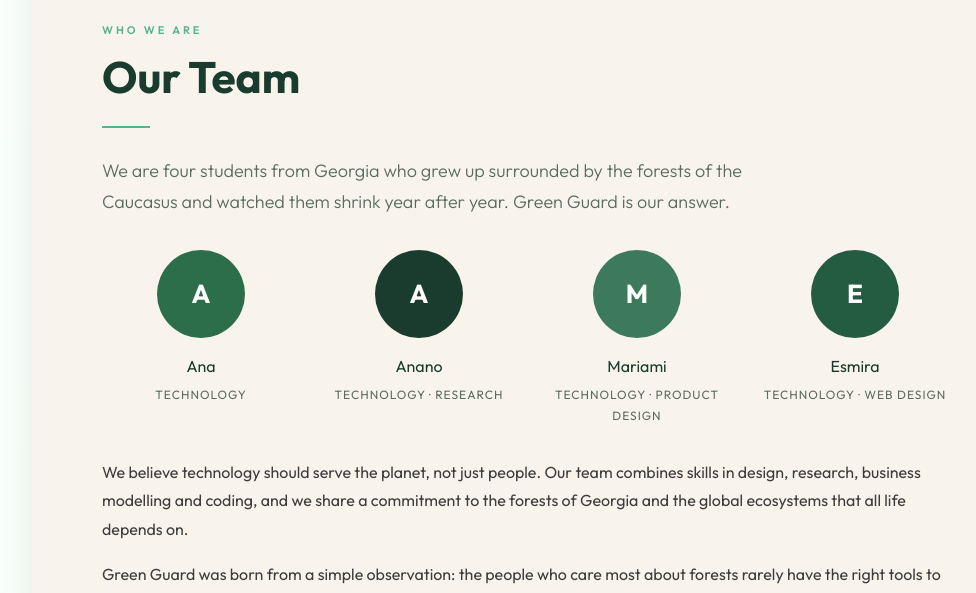
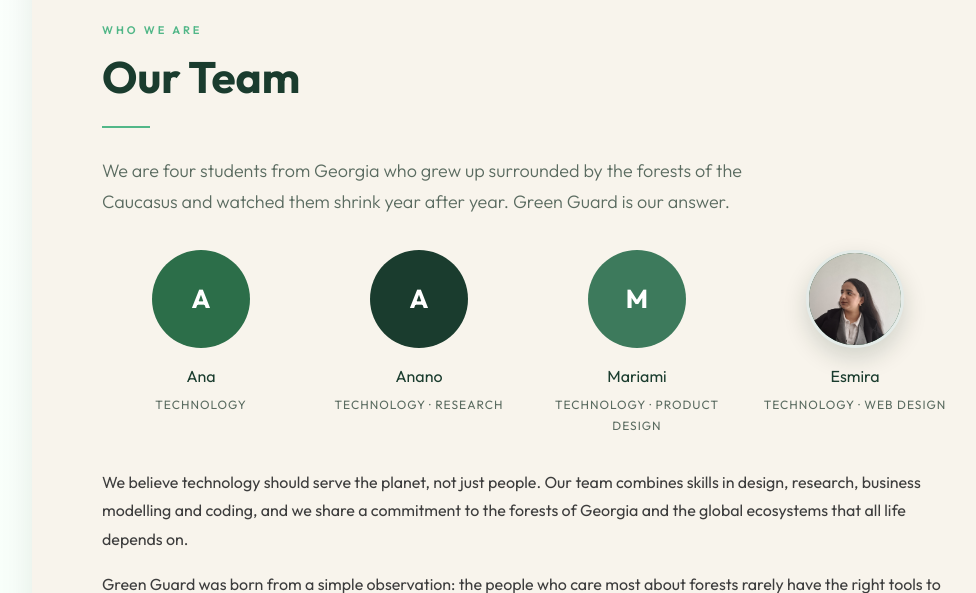
Before and after one commit to EsmoAghamedova/green-guard-main, a Flask app: page /about in a window 1280 px wide. Shown: the part 1628-2221 px from the top of the page, without its empty margins (256-1232 px from the left). Run offline with Flask 3, Linux system fonts and the light colour scheme; some libraries are stand-ins or nearby versions.

Commit message:
Refactor code structure for improved readability and maintainability

```diff
--- a/app.py
+++ b/app.py
@@ -139,7 +139,6 @@ def ensure_admin_user(user_model) -> None:
 
 
 def ensure_user_schema_columns(app: Flask) -> None:
-    # Keep backward compatibility for existing SQLite databases without migrations.
     required_columns = {
         "role": "TEXT DEFAULT 'individual'",
         "verification_status": "TEXT DEFAULT 'approved'",
@@ -172,14 +171,12 @@ def ensure_user_schema_columns(app: Flask) -> None:
             "UPDATE user SET verification_status = 'approved' WHERE verification_status IS NULL OR verification_status = ''"
         )
 
-        # Citizen role has been removed. Normalize existing accounts to volunteer.
         connection.exec_driver_sql(
             "UPDATE user SET role = 'volunteer' WHERE role = 'citizen'"
         )
 
 
 def ensure_gfw_schema_columns(app: Flask) -> None:
-    # Keep backward compatibility for existing SQLite databases without migrations.
     required_columns = {
         "country_code": "TEXT",
         "country_name": "TEXT",
@@ -206,7 +203,6 @@ def ensure_gfw_schema_columns(app: Flask) -> None:
 
 
 def ensure_support_donation_schema_columns(app: Flask) -> None:
-    # Keep backward compatibility for existing SQLite databases without migrations.
     required_columns = {
         "donation_item": "TEXT DEFAULT 'plants:oak_saplings'",
         "quantity": "INTEGER DEFAULT 1",
@@ -233,7 +229,6 @@ def ensure_support_donation_schema_columns(app: Flask) -> None:
 
 
 def ensure_campaign_schema_columns(app: Flask) -> None:
-    # Keep backward compatibility for existing SQLite databases without migrations.
     required_columns = {
         "creator_user_id": "INTEGER",
         "target_trees": "INTEGER DEFAULT 100",
--- a/routes/auth.py
+++ b/routes/auth.py
@@ -52,7 +52,6 @@ def register():
                 db.session.rollback()
                 is_locked = "database is locked" in str(error).lower()
                 if is_locked and attempt == 0:
-                    # Brief retry handles transient SQLite writer contention.
                     time.sleep(0.35)
                     db.session.add(user)
                     continue
--- a/static/css/style.css
+++ b/static/css/style.css
@@ -51,7 +51,6 @@ video {
     backdrop-filter: blur(6px);
 }
 
-/* Keep sidebar scroll behavior and style the scrollbar to match the sidebar theme. */
 #menuPanel {
     scrollbar-width: thin;
     scrollbar-color: rgba(232, 255, 243, 0.55) rgba(12, 48, 34, 0.2);
@@ -1137,7 +1136,6 @@ small {
     padding-bottom: 3rem;
 }
 
-/* Location Search Component Styles */
 .gg-location-search-container {
     position: relative;
     margin-bottom: 1.5rem;
--- a/static/js/location-search.js
+++ b/static/js/location-search.js
@@ -1,5 +1,4 @@
 (function () {
-    // Initialize location search components on page load
     document.addEventListener("DOMContentLoaded", function () {
         initializeLocationSearch();
     });
@@ -21,7 +20,6 @@
 
             if (!latitudeField || !longitudeField) return;
 
-            // Add input listener for location search
             let searchTimeout;
             searchInput.addEventListener("input", function () {
                 clearTimeout(searchTimeout);
@@ -42,7 +40,6 @@
                 }, 300);
             });
 
-            // Handle result selection
             if (resultsContainer) {
                 resultsContainer.addEventListener("click", function (e) {
                     const resultItem = e.target.closest("[data-result-item]");
@@ -69,7 +66,6 @@
                 });
             }
 
-            // Handle GPS button
             if (gpsButton) {
                 if (!navigator.geolocation) {
                     gpsButton.disabled = true;
@@ -89,7 +85,6 @@
                 });
             }
 
-            // Close results when clicking outside
             document.addEventListener("click", function (e) {
                 if (!e.target.closest(".gg-location-search-container") &&
                     !e.target.closest("[data-location-search-wrapper]")) {
@@ -215,6 +210,5 @@
         return div.innerHTML;
     }
 
-    // Expose initialization function globally if needed
     window.reinitializeLocationSearch = initializeLocationSearch;
 })();
--- a/templates/shared/about.html
+++ b/templates/shared/about.html
@@ -615,8 +615,8 @@
     }
 
     .about-page .team-avatar {
-      width: 88px;
-      height: 88px;
+      width: 98px;
+      height: 98px;
       border-radius: 50%;
       margin: 0 auto 14px;
       display: flex;
@@ -627,6 +627,23 @@
       font-weight: 700;
       color: white;
       background: var(--mid);
+    }
+
+    .about-page .team-avatar-photo {
+      position: relative;
+      overflow: hidden;
+      background: #dfeee4;
+      border: 3px solid rgba(255, 255, 255, 0.88);
+      box-shadow: 0 10px 24px rgba(12, 35, 24, 0.16);
+    }
+
+    .about-page .team-avatar-photo img {
+      width: 100%;
+      height: 100%;
+      object-fit: cover;
+      object-position: center 35%;
+      transform: scale(1.08);
+      display: block;
     }
 
     .about-page .team-avatar.v2 {
@@ -957,7 +974,9 @@
             <div class="team-role">Technology · Product Design</div>
           </div>
           <div class="team-card">
-            <div class="team-avatar v4">E</div>
+            <div class="team-avatar team-avatar-photo v4">
+              <img src="{{ url_for('static', filename='images/members/Esmira.jpg') }}" alt="Esmira" />
+            </div>
             <div class="team-name">Esmira</div>
             <div class="team-role">Technology · Web Design</div>
           </div>
```
Also changed, not shown: routes/main.py (+0 -11 lines), green_guard.db, static/images/members/Esmira.jpg (added).
